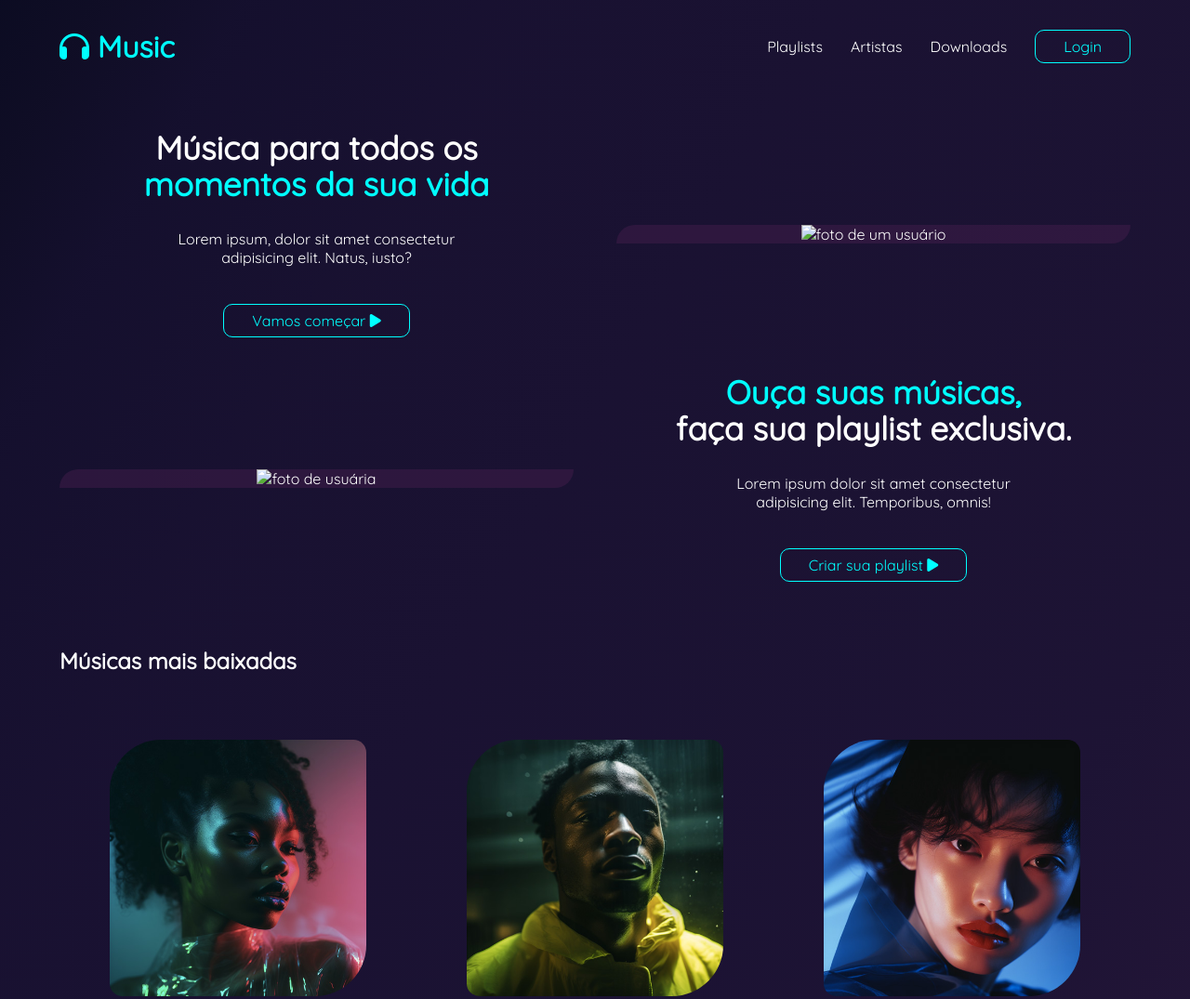
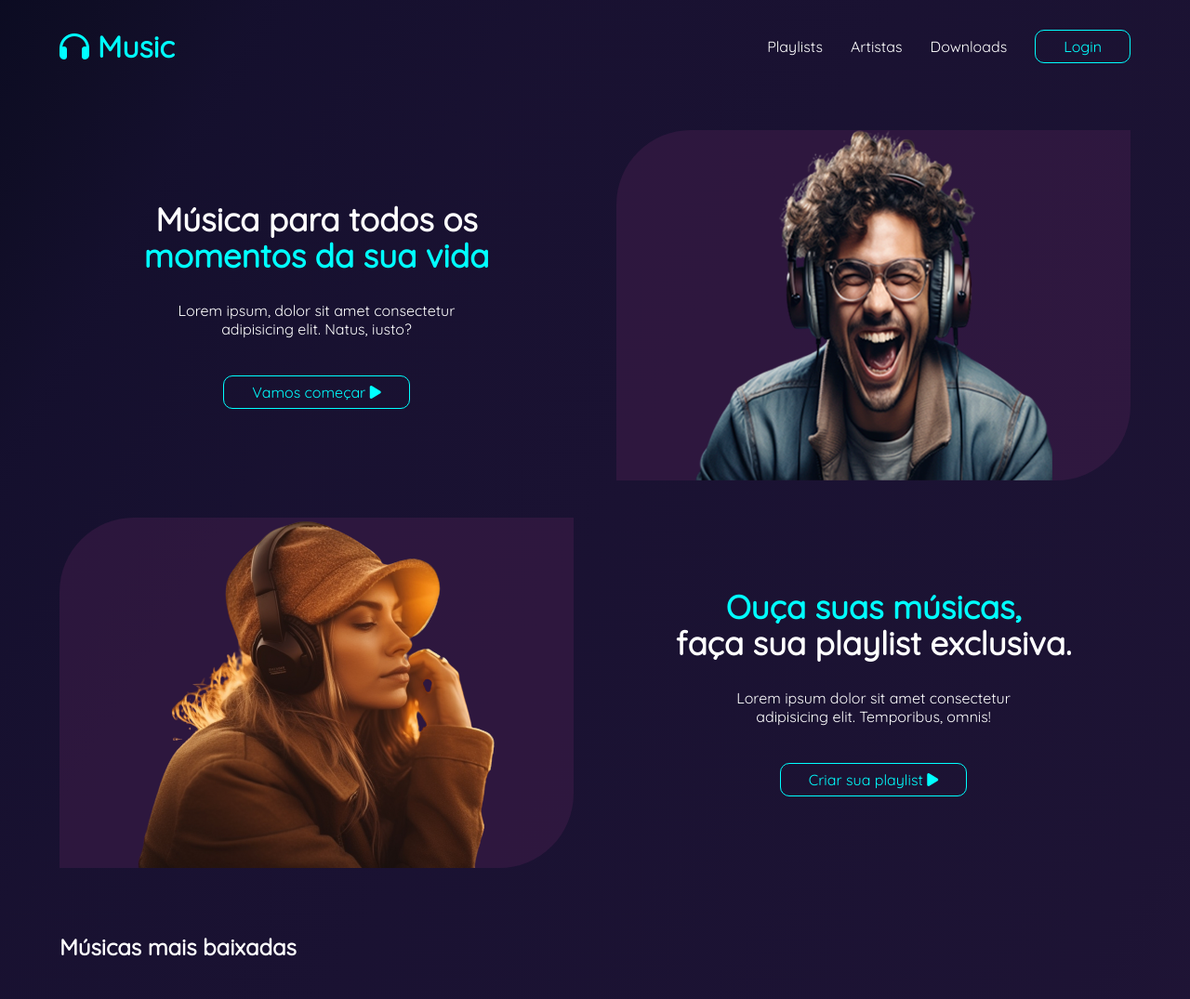
Before and after one commit to alice-gdn/Music, a plain HTML site: page index.html in a window 1280 px wide. Shown: the top 1075 px of the page at 93% size. Drawn offline with Linux system fonts and the light colour scheme; the site is published under a folder, as on GitHub Pages, so addresses that start at the root find nothing.

Commit message:
Update index.html

```diff
--- a/index.html
+++ b/index.html
@@ -33,11 +33,11 @@
                 <a class="btn" href="">Vamos começar <i class="fa-solid fa-play"></i> </a>
             </div>
             <figure class="hero-image">
-                <img src="/music/images/user1.png " alt="foto de um usuário">
+                <img src="music/images/user1.png " alt="foto de um usuário">
             </figure>
         </section>
         <section class="hero">
-            <figure class="hero-image"><img src="/music/images/user2.png" alt="foto de usuária"></figure>
+            <figure class="hero-image"><img src="music/images/user2.png" alt="foto de usuária"></figure>
             <div class="hero-text">
                 <h2><span class="color-title">Ouça suas músicas,</span> faça sua playlist exclusiva.</h2>
                 <p>Lorem ipsum dolor sit amet consectetur adipisicing elit. Temporibus, omnis!</p>
```
